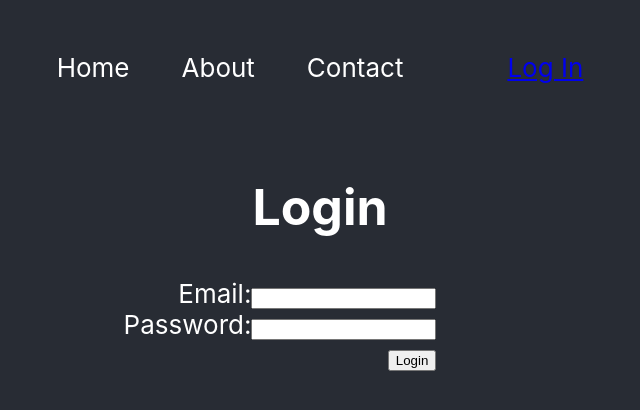
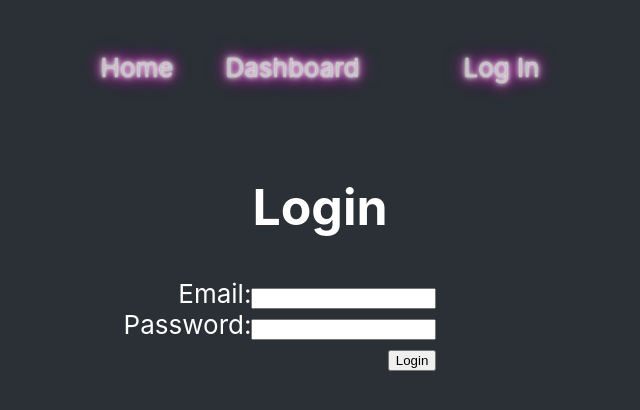
Before and after one commit to eliza-guseva/chart, a React (Create React App) app: page /login in a window 1280 px wide. Shown: the top 410 px of the page, without its empty margins (320-960 px from the left). Built offline with nearby package versions, Linux system fonts and the light colour scheme; no server answers.

Commit message:
some unnecessary stuff

```diff
--- a/src/App.css
+++ b/src/App.css
@@ -1,7 +1,7 @@
 
 
 .App {
-  background-color: #282c34;
+  background-color: #2a3035;
   min-height: 100vh;
   display: flex;
   flex-direction: column;
@@ -11,25 +11,20 @@
   color: white;
 }
 .loginform {
-    background-color: #282c34;
     text-align: right;
     padding-right: 80px;
 
 }
 
 .loginheader {
-    background-color: #282c34;
     text-align: center;
     color: white;
     font-size: 50px;
 }
 
 .navbar {
-    background-color: #282c34;
     display: flex;
     justify-content: space-between;
-    flex-direction: row;
-
 }
 
 .navbar ul {
@@ -42,7 +37,18 @@
     padding: 0 1em;
 }
 
-.navLink {
-    color: white;
+.NavLink {
+    color: rgb(197, 196, 196);
     text-decoration: none;
+    text-shadow: 0 0 2px #fff, 0 0 5px #fff, 0 0 10px #fff, 0 0 15px #ff00de, 0 0 20px #ff00de;
 }
+
+.NavLink:hover {
+    color: #ffffff;
+    text-shadow: 0 0 2px #fff, 0 0 5px #fff, 0 0 10px #fff, 0 0 15px #ff00de, 0 0 20px #ff00de, 0 0 30px #ff00de;
+}
+
+.LoginLogout {
+    display: flex;
+    justify-self: right;
+}
--- a/src/App.js
+++ b/src/App.js
@@ -3,6 +3,7 @@ import './App.css';
 import {Login } from './Login';
 import Nav from './Nav';
 import Home from './Home';
+import Dashboard from './Dashboard';
 import { LoginProvider } from './context/LoginContext';
 
 function App() {
@@ -14,6 +15,7 @@ function App() {
         <Routes>
           <Route path="/"  element={<Home />}  />
           <Route path="/login" element={<Login />} />
+            <Route path="/dashboard" element={<Dashboard />} />
         </Routes>
       </div>
     </Router>
--- a/src/Login.js
+++ b/src/Login.js
@@ -20,7 +20,6 @@ const Login = () => {
             const response = await api.post('/login', { email, password });
             console.log('Login successful:', response.data);
             toggleLogin();
-            navigate(-1); // Go back to the previous page
         } catch (err) {
             setIsLoggedIn(false);
             setError('Login failed. Please check your credentials and try again.');
@@ -29,8 +28,9 @@ const Login = () => {
 
     return (
         <div>
-            {isLoggedIn ? ( // Conditional rendering based on login status
-                <h2>You are logged in</h2>
+            {isLoggedIn ? (
+                // navigate to the page from which called
+                navigate(-1)
             ) : (
         <div>
             <h2 className='loginheader'>Login</h2>
--- a/src/Nav.js
+++ b/src/Nav.js
@@ -12,7 +12,7 @@ const Profile = () => {
     }, [isLoggedIn]);
 
     return (
-            <ul>
+            <ul className="LoginLogout">
             {isLoggedIn ? (
                 <li onClick={toggleLogin}>
                     <Link to="/" className="NavLink">Log Out</Link>
@@ -31,9 +31,10 @@ const Nav = () => {
         <nav >
         <div  className="navbar">
             <ul>
-                <li>Home</li>
-                <li>About</li>
-                <li>Contact</li>
+                <li><Link to ="/" className="NavLink">Home</Link></li>
+                <li>
+                     <Link to="/dashboard" className="NavLink">Dashboard</Link>
+                </li>
             </ul>
             <Profile />
         </div>
```
